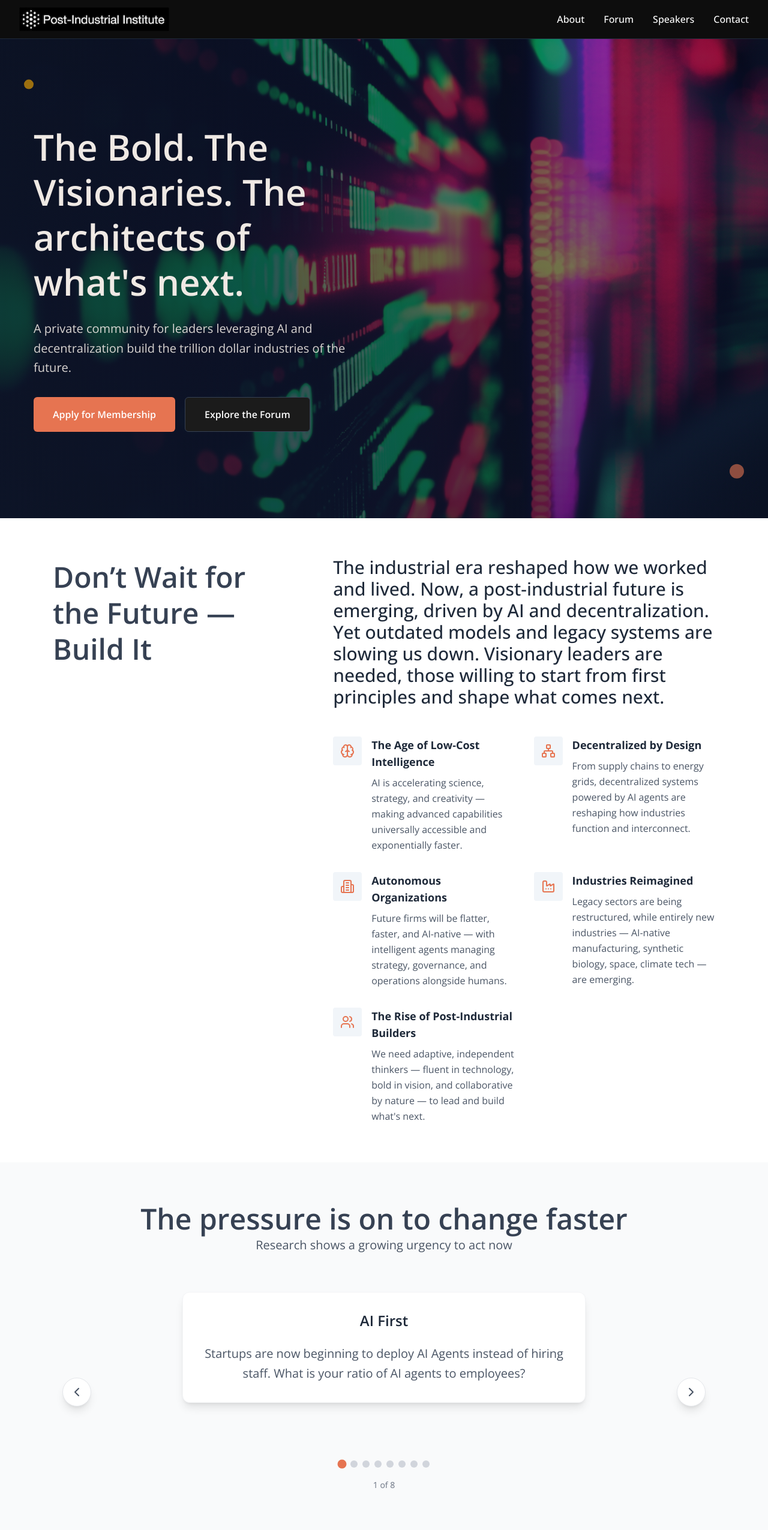
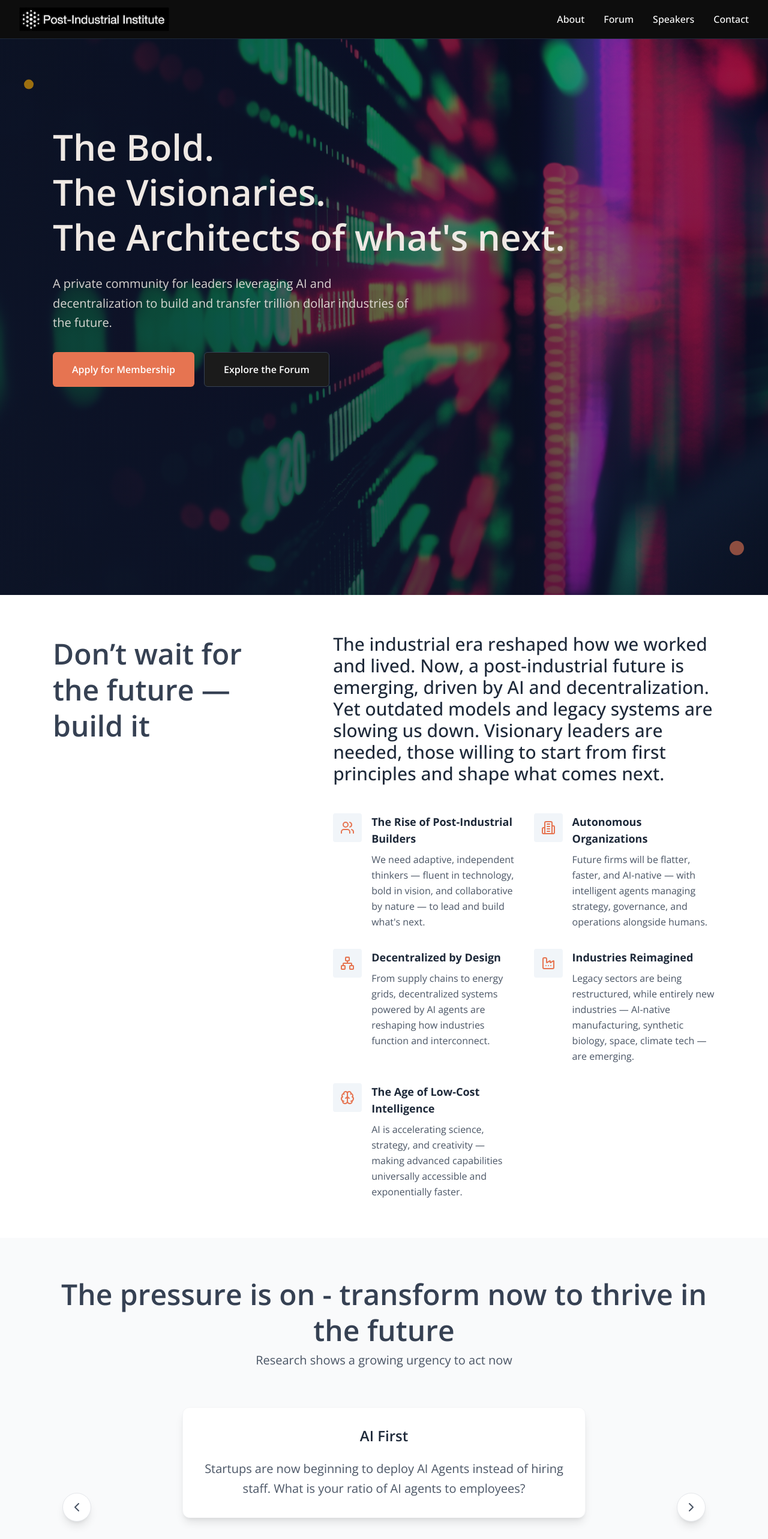
Before and after one commit to heyvj99/piiwebsite, a React (Vite) app: page / in a window 1280 px wide. Shown: the top 2566 px of the page at 60% size. Built offline with nearby package versions, Linux system fonts and the light colour scheme.

Commit message:
Minor text edits

```diff
--- a/src/components/HeroSection.jsx
+++ b/src/components/HeroSection.jsx
@@ -20,7 +20,7 @@ const HeroSection = () => {
   }, []);
 
   return (
-    <section className="relative min-h-screen flex items-center bg-gradient-to-br from-slate-900 via-blue-900 to-teal-800 overflow-hidden">
+    <section className="section-padding relative min-h-screen flex items-start justify-start bg-gradient-to-br from-slate-900 via-blue-900 to-teal-800 overflow-hidden">
       {/* Background Image with Overlay */}
       <div
         className="absolute inset-0 bg-cover bg-center bg-no-repeat"
@@ -31,26 +31,27 @@ const HeroSection = () => {
         <div className="absolute inset-0 bg-gradient-to-b from-transparent to-slate-900/30"></div>
       </div>
 
-      <div className="container-custom relative z-10">
-        <div className="grid grid-cols-1 lg:grid-cols-2 gap-12 items-center min-h-screen py-20 px-14">
-          {/* Left Column - Content */}
+      <div className="container-custom relative z-10 mx-0">
+        <div className="flex items-start justify-start min-h-screen py-20 px-14">
+          {/* Content */}
           <motion.div
             initial={{ opacity: 0, x: -50 }}
             animate={{ opacity: 1, x: 0 }}
             transition={{ duration: 0.8 }}
-            className="text-white"
+            className="text-white w-full"
           >
             <h1 className="text-4xl md:text-6xl font-semibold mb-6 leading-tight">
               <span className="text-alabaster">
-                The Bold. The Visionaries. The architects of what's next.
+                The Bold. <br /> The Visionaries. <br /> The Architects of
+                what's next.
               </span>
               <br />
               {/* <span className="text-white">Forum</span> */}
             </h1>
 
-            <p className="text-lg md:text-xl text-alabaster mb-8 leading-relaxed opacity-90">
+            <p className="w-full max-w-[600px] text-lg md:text-xl text-alabaster mb-8 leading-relaxed opacity-90">
               A private community for leaders leveraging AI and decentralization
-              build the trillion dollar industries of the future.
+              to build and transfer trillion dollar industries of the future.
             </p>
 
             <div className="flex flex-col sm:flex-row gap-4">
--- a/src/components/StatisticsSection.jsx
+++ b/src/components/StatisticsSection.jsx
@@ -76,9 +76,9 @@ const StatisticsSection = () => {
           className="text-center mb-16"
         >
           <h2 className="text-[3rem] font-semibold text-gray-700 leading-tight tracking-{-0.015}">
-            The pressure is on to change faster
+            The pressure is on - transform now to thrive in the future
           </h2>
-          <p className="text-xl text-gray-600 max-w-3xl mx-auto">
+          <p className="text-xl text-gray-600 max-w-3xl mx-auto pt-1.5">
             Research shows a growing urgency to act now
           </p>
         </motion.div>
--- a/src/components/WhoItsForSection.jsx
+++ b/src/components/WhoItsForSection.jsx
@@ -58,7 +58,7 @@ const WhoItsForSection = () => {
             viewport={{ once: true }}
             className="col-span-3"
           >
-            <p className="text-xl text-gray-600 leading-relaxed">
+            <p className="text-2xl md:text-3xl font-medium text-gray-800">
               They are visionary leaders who challenge outdated systems and
               pioneer new ways of thinking, building, and operating. Unbound by
               traditional industry lines, Post-Industrialists reimagine how the
--- a/src/components/WhyNowSection.jsx
+++ b/src/components/WhyNowSection.jsx
@@ -4,10 +4,17 @@ import { Brain, Network, Building2, Factory, Users } from "lucide-react";
 const WhyNowSection = () => {
   const features = [
     {
-      icon: Brain,
-      title: "The Age of Low-Cost Intelligence",
+      icon: Users,
+      title: "The Rise of Post-Industrial Builders",
       description:
-        "AI is accelerating science, strategy, and creativity — making advanced capabilities universally accessible and exponentially faster.",
+        "We need adaptive, independent thinkers — fluent in technology, bold in vision, and collaborative by nature — to lead and build what's next.",
+    },
+
+    {
+      icon: Building2,
+      title: "Autonomous Organizations",
+      description:
+        "Future firms will be flatter, faster, and AI-native — with intelligent agents managing strategy, governance, and operations alongside humans.",
     },
     {
       icon: Network,
@@ -16,22 +23,17 @@ const WhyNowSection = () => {
         "From supply chains to energy grids, decentralized systems powered by AI agents are reshaping how industries function and interconnect.",
     },
     {
-      icon: Building2,
-      title: "Autonomous Organizations",
-      description:
-        "Future firms will be flatter, faster, and AI-native — with intelligent agents managing strategy, governance, and operations alongside humans.",
-    },
-    {
       icon: Factory,
       title: "Industries Reimagined",
       description:
         "Legacy sectors are being restructured, while entirely new industries — AI-native manufacturing, synthetic biology, space, climate tech — are emerging.",
     },
+
     {
-      icon: Users,
-      title: "The Rise of Post-Industrial Builders",
+      icon: Brain,
+      title: "The Age of Low-Cost Intelligence",
       description:
-        "We need adaptive, independent thinkers — fluent in technology, bold in vision, and collaborative by nature — to lead and build what's next.",
+        "AI is accelerating science, strategy, and creativity — making advanced capabilities universally accessible and exponentially faster.",
     },
   ];
 
@@ -48,7 +50,7 @@ const WhyNowSection = () => {
             className="pt-1 col-span-2"
           >
             <h3 className="text-[3rem] font-semibold text-gray-700 leading-tight tracking-{-0.015}">
-              Don’t Wait for the Future — Build It
+              Don’t wait for the future — build it
             </h3>
           </motion.div>
 
```
